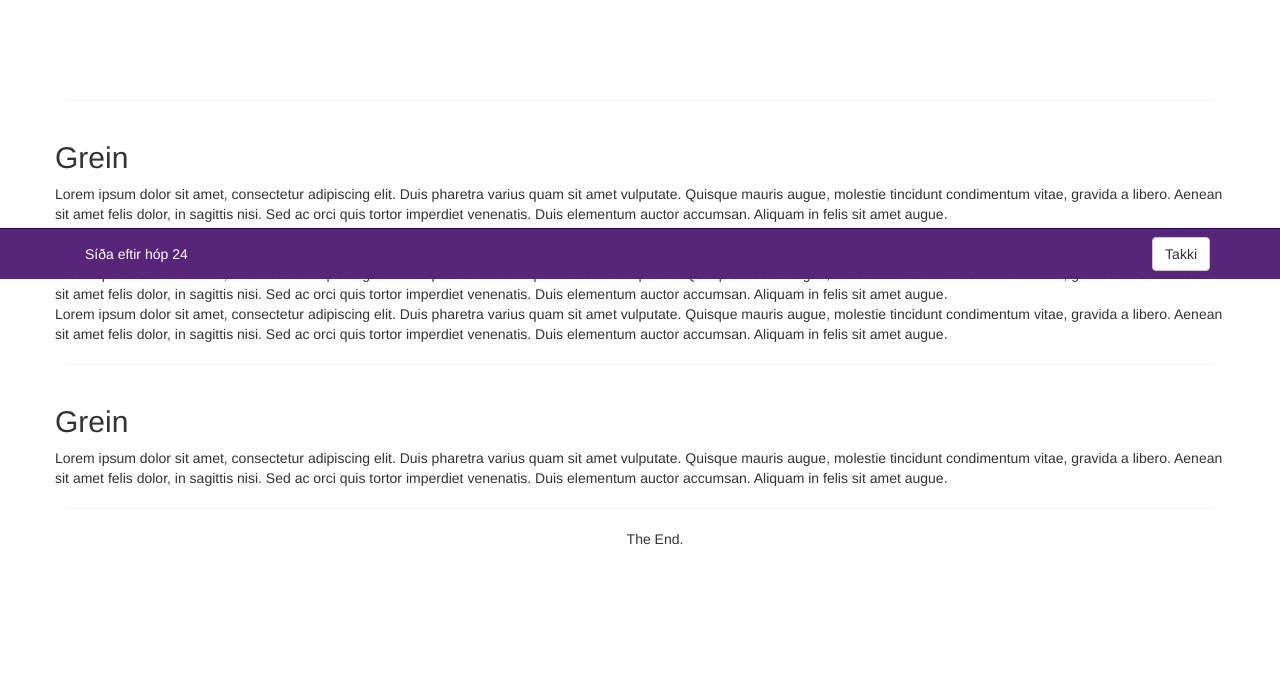
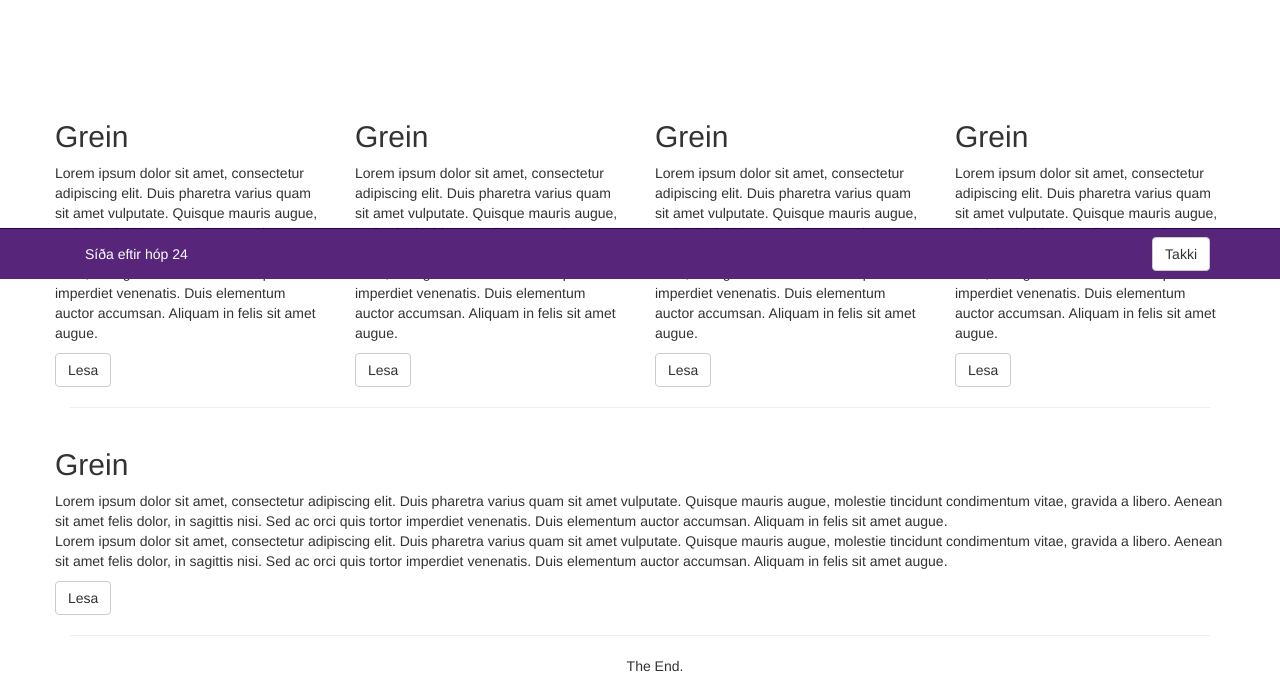
Before and after one commit to palarn/R-ktin, a PHP site: page / in a window 1280 px wide. Shown: the part 521-1207 px from the top of the page. Before the commit the page ends 1066 px from the top, so only its background shows below. Run offline with PHP 8.4, Linux system fonts and the light colour scheme; some libraries are stand-ins or nearby versions.

Commit message:
Grid system o.fl

```diff
--- a/Raekt.is/css/jumbo.css
+++ b/Raekt.is/css/jumbo.css
@@ -1,3 +1,7 @@
+html, body{
+  height:100%;
+}
+
 @media screen and (max-width: 500px) {
     .bg {
       background: url('../images/1.jpg');
@@ -11,7 +15,7 @@
   background-position:center center;
   position: fixed;
   width: 100%;
-  height: 500px; /*same height as jumbotron */
+  height: 65%; /*same height as jumbotron */
   top:0;
   left:0;
   z-index: -1;
@@ -23,7 +27,7 @@ ul{
 }
 
 .jumbotron {
-  height: 500px;
+  height: 65%;
   color: white;
   text-shadow: #444 0 1px 1px;
   background:transparent;
--- a/Raekt.is/index.html
+++ b/Raekt.is/index.html
@@ -60,8 +60,7 @@
 		<div class="jumbotron text-center">
 		  <h1>Hello, world!</h1>
 			<p>Hæ, blablabla, ég heiti Palli bæabæabla lorem ipsum!</p>
-			<a href="#" class="btn btn-default">Skoða</a>
-			<a href="#" class="btn btn-primary">Deila</a>
+
 		</div>
 
 		<div class="bg">
@@ -75,37 +74,61 @@
         </ul>
 		</div>
 
+
 		<div class="container">
-		<hr>
 		  <div class="row">
+		  	<div class="row">
+			  	<div class="col-md-3 col-sm-6">
 			    	<h2>Grein</h2>
-		    Lorem ipsum dolor sit amet, consectetur adipiscing elit. Duis pharetra varius quam sit amet vulputate.
+				    <p>Lorem ipsum dolor sit amet, consectetur adipiscing elit. Duis pharetra varius quam sit amet vulputate.
 				    Quisque mauris augue, molestie tincidunt condimentum vitae, gravida a libero. Aenean sit amet felis
 				    dolor, in sagittis nisi. Sed ac orci quis tortor imperdiet venenatis. Duis elementum auctor accumsan.
-		    Aliquam in felis sit amet augue.
-		    <br>
-		    Lorem ipsum dolor sit amet, consectetur adipiscing elit. Duis pharetra varius quam sit amet vulputate.
+				    Aliquam in felis sit amet augue.</p>
+				    <a href="#" class="btn btn-default">Lesa</a>
+
+			    </div>
+			    <div class="col-md-3 col-sm-6">
+			    	<h2>Grein</h2>
+				    <p>Lorem ipsum dolor sit amet, consectetur adipiscing elit. Duis pharetra varius quam sit amet vulputate.
 				    Quisque mauris augue, molestie tincidunt condimentum vitae, gravida a libero. Aenean sit amet felis
 				    dolor, in sagittis nisi. Sed ac orci quis tortor imperdiet venenatis. Duis elementum auctor accumsan.
-		    Aliquam in felis sit amet augue.
-		    <br>
-		    Lorem ipsum dolor sit amet, consectetur adipiscing elit. Duis pharetra varius quam sit amet vulputate.
+				    Aliquam in felis sit amet augue.</p>
+				    <a href="#" class="btn btn-default">Lesa</a>
+
+			    </div>
+			    <div class="col-md-3 col-sm-6">
+			    	<h2>Grein</h2>
+				    <p>Lorem ipsum dolor sit amet, consectetur adipiscing elit. Duis pharetra varius quam sit amet vulputate.
 				    Quisque mauris augue, molestie tincidunt condimentum vitae, gravida a libero. Aenean sit amet felis
 				    dolor, in sagittis nisi. Sed ac orci quis tortor imperdiet venenatis. Duis elementum auctor accumsan.
-		    Aliquam in felis sit amet augue.
-		    <br>
-		    Lorem ipsum dolor sit amet, consectetur adipiscing elit. Duis pharetra varius quam sit amet vulputate.
+				    Aliquam in felis sit amet augue.</p>
+				    <a href="#" class="btn btn-default">Lesa</a>
+
+			    </div>
+			    <div class="col-md-3 col-sm-6">
+			    	<h2>Grein</h2>
+				    <p>Lorem ipsum dolor sit amet, consectetur adipiscing elit. Duis pharetra varius quam sit amet vulputate.
 				    Quisque mauris augue, molestie tincidunt condimentum vitae, gravida a libero. Aenean sit amet felis
 				    dolor, in sagittis nisi. Sed ac orci quis tortor imperdiet venenatis. Duis elementum auctor accumsan.
-		    Aliquam in felis sit amet augue.
+				    Aliquam in felis sit amet augue.</p>
+				    <a href="#" class="btn btn-default">Lesa</a>
+
+			    </div>
+
+		    </div>
 		  </div>
 		  <hr>
 		  <div class="row">
 		    <h2>Grein</h2>
-		    Lorem ipsum dolor sit amet, consectetur adipiscing elit. Duis pharetra varius quam sit amet vulputate.
+		    <p>Lorem ipsum dolor sit amet, consectetur adipiscing elit. Duis pharetra varius quam sit amet vulputate.
 		    Quisque mauris augue, molestie tincidunt condimentum vitae, gravida a libero. Aenean sit amet felis
 		    dolor, in sagittis nisi. Sed ac orci quis tortor imperdiet venenatis. Duis elementum auctor accumsan.
 		    Aliquam in felis sit amet augue.
+		    <br>Lorem ipsum dolor sit amet, consectetur adipiscing elit. Duis pharetra varius quam sit amet vulputate.
+		    Quisque mauris augue, molestie tincidunt condimentum vitae, gravida a libero. Aenean sit amet felis
+		    dolor, in sagittis nisi. Sed ac orci quis tortor imperdiet venenatis. Duis elementum auctor accumsan.
+		    Aliquam in felis sit amet augue.</p>
+		    <a href="#" class="btn btn-default">Lesa</a>
 
 		  </div>
 		  <hr>
```
Lines whose indentation alone changed are shown as unchanged.
